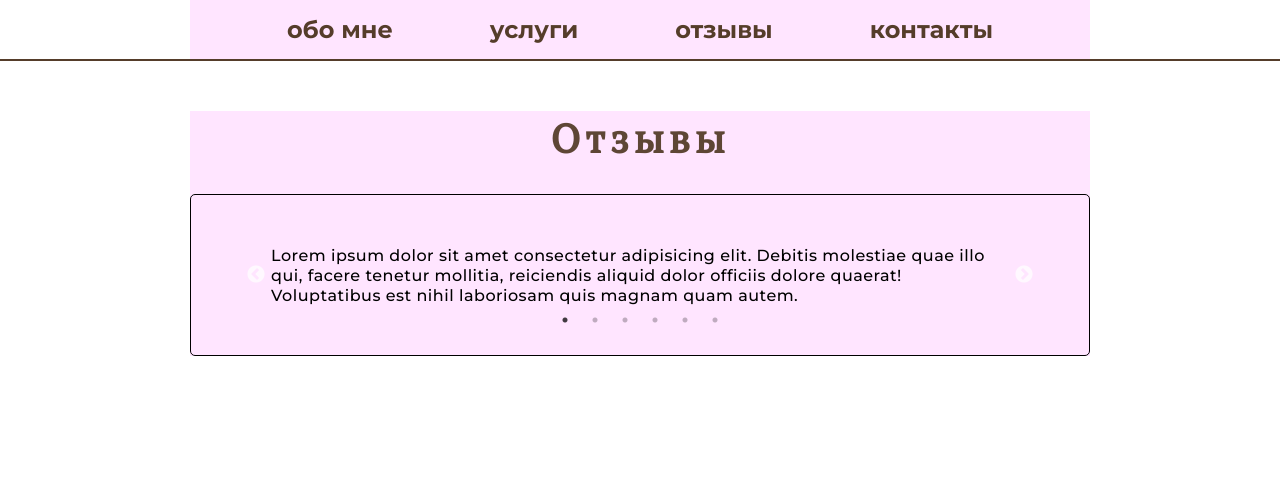
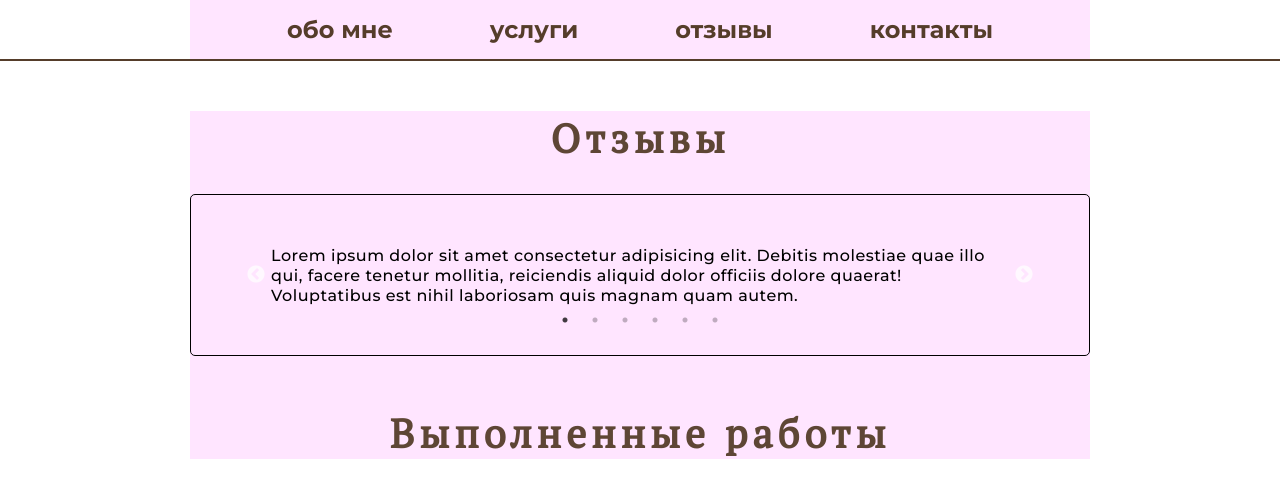
Before and after one commit to pavelbekarev/visitSite, a React (Create React App) app: page /reviews in a window 1280 px wide. Shown: the top 498 px of the page. Built offline with nearby package versions, Linux system fonts and the light colour scheme.

Commit message:
убрал homepage

```diff
--- a/package.json
+++ b/package.json
@@ -1,7 +1,6 @@
 {
   "name": "hr-visit-site",
   "version": "0.1.0",
-  "homepage": "https://pavelbekarev.github.io/visitSite",
   "private": true,
   "dependencies": {
     "@testing-library/jest-dom": "^5.17.0",
--- a/src/pages/Reviews.tsx
+++ b/src/pages/Reviews.tsx
@@ -61,40 +61,10 @@ export const Reviews = () => {
                         <div className="reviews__wrapper">
                             <h1 className="reviews__h1">Отзывы</h1>
                             <div className="slider__wrapper">
-                                {/* <button
-                                    className="button-prev"
-                                    onClick={() => {
-
-                                    }}
-                                >-</button>
-                                <div className="slider">
-                                    <div className={`slider__items`}>
-                                        <div className="slide">
-                                            <span>
-                                                Lorem ipsum dolor sit amet consectetur adipisicing elit. Consectetur, dolore cupiditate neque alias voluptatibus laudantium mollitia reprehenderit natus distinctio culpa facere, fuga autem ex tempore voluptates quos veniam. Repellat, atque!
-                                            </span>
-                                        </div>
-                                        <div className="slide">
-                                            <span>
-                                                Lorem ipsum dolor sit amet consectetur adipisicing elit. Consectetur, dolore cupiditate neque alias voluptatibus laudantium mollitia reprehenderit natus distinctio culpa facere, fuga autem ex tempore voluptates quos veniam. Repellat, atque!
-                                            </span>
-                                        </div>
-                                        <div className="slide">
-                                            <span>
-                                                Lorem ipsum dolor sit amet consectetur adipisicing elit. Consectetur, dolore cupiditate neque alias voluptatibus laudantium mollitia reprehenderit natus distinctio culpa facere, fuga autem ex tempore voluptates quos veniam. Repellat, atque!
-                                            </span>
-                                        </div>
-                                        <div className="slide">
-                                            <span>
-                                                Lorem ipsum dolor sit amet consectetur adipisicing elit. Consectetur, dolore cupiditate neque alias voluptatibus laudantium mollitia reprehenderit natus distinctio culpa facere, fuga autem ex tempore voluptates quos veniam. Repellat, atque!
-                                            </span>
-                                        </div>
-                                    </div>
-                                </div>
-                                <button className="button-next">+</button> */}
                                 <SimpleSlider />
 
                             </div>
+                            <h1 className="reviews__h1">Выполненные работы</h1>
                         </div>
                     </div>
                 </section>
```
